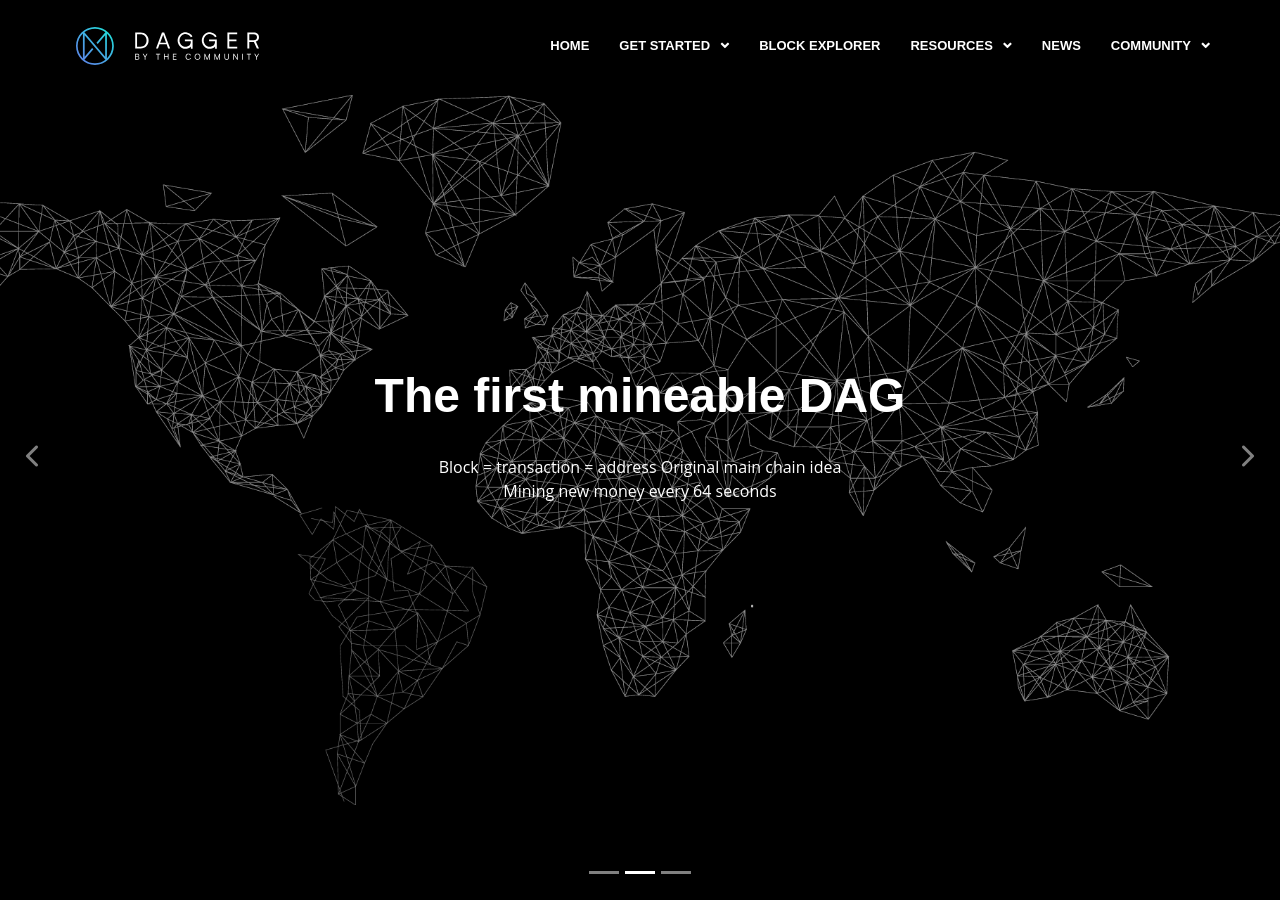
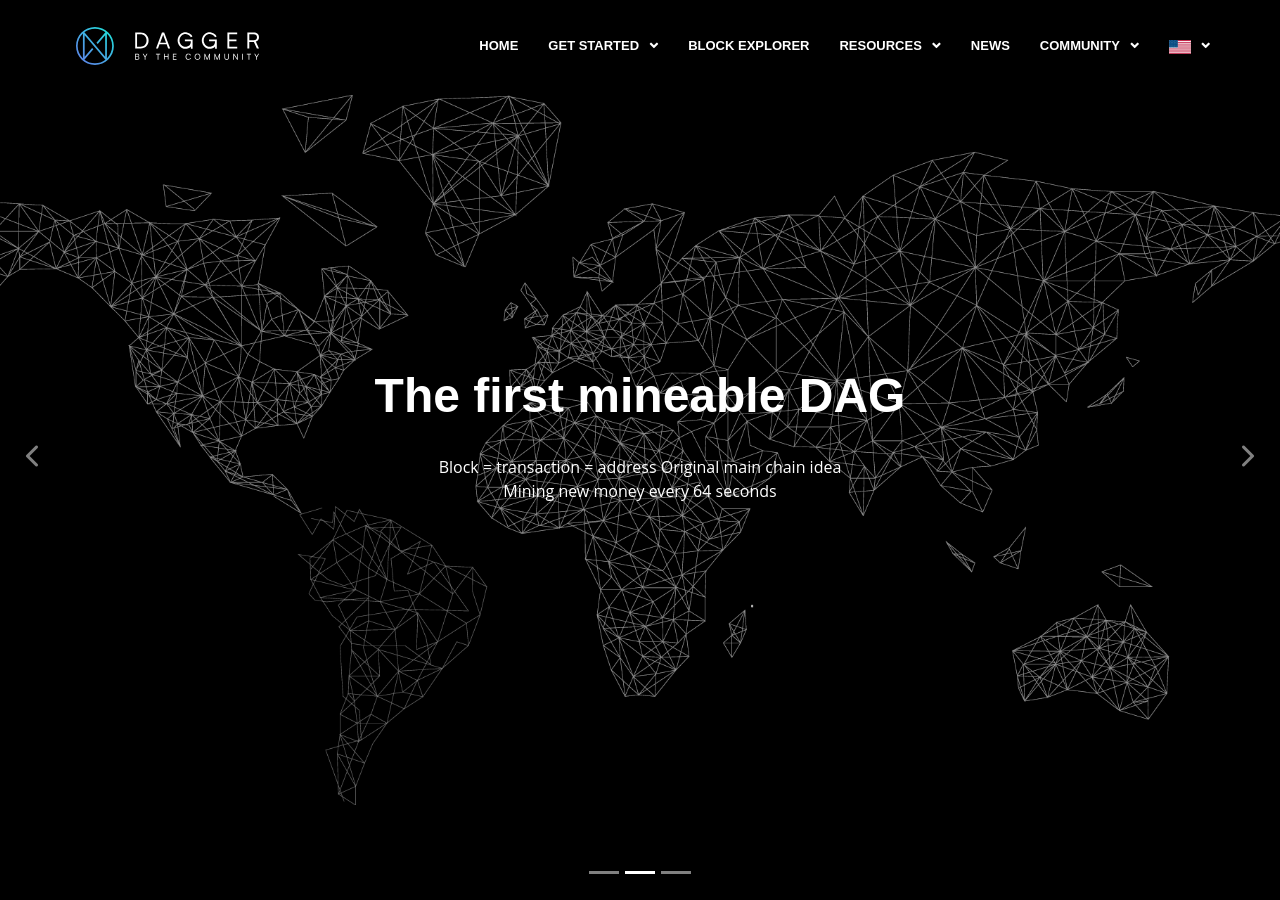
Before and after one commit to XDagger/XDagger.github.io, a Jekyll site: the page built from index.html, in a window 1280 px wide and 900 px high. Built offline with Jekyll 4.4.1, drawn with Linux system fonts in a browser that asks for light colours.

Commit message:
add link to chinese version

```diff
--- a/_includes/header.html
+++ b/_includes/header.html
@@ -42,6 +42,14 @@
                     <li><a href="{{ 'index.html#community' | relative_url }}">Social channels</a></li>
                 </ul>
             </li>
+            <li class="js-nav-has-sublevel">
+                <input class="display-toggle" type="checkbox" id="nav-lang-toggle">
+                <label class="nav-sublevel-label js-nav-sublevel-label" for="nav-lang-toggle" tabindex="0"><img src="{{ 'assets/images/lang/en.png' | relative_url }}" alt=""></label>
+                <ul id="nav-lang" class="nav-sublevel js-nav-sublevel">
+                    <li><a href="https://xdag.io"><img src="{{ 'assets/images/lang/en.png' | relative_url }}" alt="">US</a></li>
+                    <li><a href="https://xdag.top"><img src="{{ 'assets/images/lang/cn.png' | relative_url }}" alt="">CN</a></li>
+                </ul>
+            </li>
         </ul>
     </nav>
     <div class="nav-overlay"></div>
--- a/_sass/main.scss
+++ b/_sass/main.scss
@@ -155,7 +155,7 @@
 --------------------------------------------------------------*/
 
 // navBreakpoint in main.js
-$nav-breakpoint: 1050px;
+$nav-breakpoint: 1120px;
 
 .nav-overlay-active {
   @include bp-max($nav-breakpoint) {
--- a/_sass/pages/home.scss
+++ b/_sass/pages/home.scss
@@ -1036,3 +1036,15 @@
   background: #13a456;
 }
 */
+
+#nav-lang img{
+  width:32px;
+  padding-right: 10px;
+}
+.nav-sublevel-label img{
+  width:22px;
+}
+#nav-lang.nav-sublevel{
+  min-width:95px!important;
+  width: 95px;
+}
```
Also changed, not shown: assets/images/lang/cn.png (added), assets/images/lang/en.png (added).
